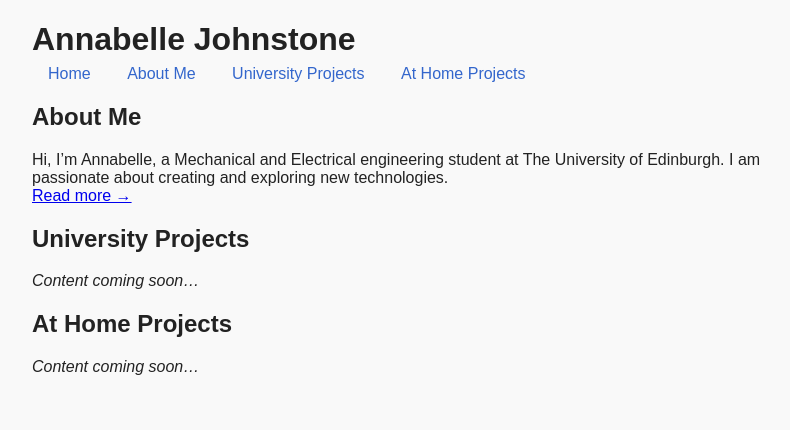
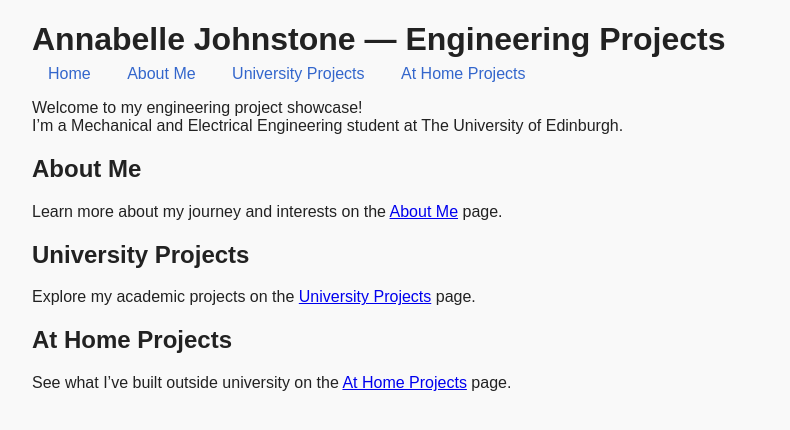
Before and after one commit to AnnabelleJohnstone/AJengineering-projects, a Jekyll site: the page built from index.md, in a window 1280 px wide. Shown: the top 430 px of the page, without its empty margins (208-998 px from the left). Built offline with Jekyll 4.4.1, drawn with Linux system fonts in a browser that asks for light colours.

Commit message:
Update index.md

```diff
--- a/index.md
+++ b/index.md
@@ -3,7 +3,7 @@ layout: default
 title: Home
 ---
 
-# Annabelle Johnstone
+# Annabelle Johnstone — Engineering Projects
 
 <nav>
   <a href="/">Home</a>
@@ -12,15 +12,14 @@ title: Home
   <a href="/home-projects/">At Home Projects</a>
 </nav>
 
+Welcome to my engineering project showcase!
+I'm a Mechanical and Electrical Engineering student at The University of Edinburgh.
+
 ## About Me
-
-Hi, I’m Annabelle, a Mechanical and Electrical engineering student at The University of Edinburgh. I am passionate about creating and exploring new technologies.
-[Read more &rarr;](/about/)
+Learn more about my journey and interests on the [About Me](/about/) page.
 
 ## University Projects
-
-_Content coming soon..._
+Explore my academic projects on the [University Projects](/university-projects/) page.
 
 ## At Home Projects
-
-_Content coming soon..._
+See what I’ve built outside university on the [At Home Projects](/home-projects/) page.
```
